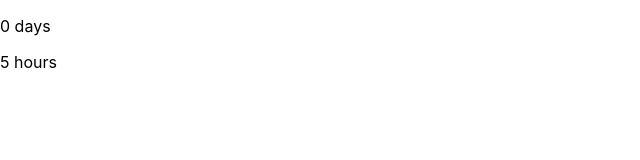
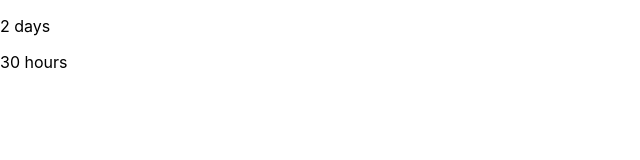
Before and after one commit to nathaniel-haglund/datetest, a React (Create React App) app: page / in a window 1280 px wide. Shown: the top 160 px of the page, without its empty margins (0-640 px from the left). Built offline with nearby package versions, Linux system fonts and the light colour scheme.

Commit message:
multi day business day scenario fix 3

```diff
--- a/src/App.js
+++ b/src/App.js
@@ -1,7 +1,7 @@
 import {businessDaysCalculator} from './utilities/businessHourCalc'
 
 function App() {
-  const bdays = businessDaysCalculator('2023-06-05 18:58:23', '2023-06-06 00:35:00', '12:30:00', '01:00:00', [])
+  const bdays = businessDaysCalculator('2023-06-01 18:58:23', '2023-06-06 00:35:00', '12:30:00', '01:00:00', [])
   return (
     <div>
       <p>{bdays.business_days} days</p>
--- a/src/utilities/businessHourCalc.js
+++ b/src/utilities/businessHourCalc.js
@@ -20,9 +20,9 @@ const businessDaysCalculator = (startingTime, endingTime, businessStart, busines
   const startDate = dateMaker(startingTime.split(' ')[0])
   const startTime = timeMaker(startingTime.split(' ')[1])
   const endDate = dateMaker(endingTime.split(' ')[0])
-  const endTime = timeMaker(endingTime.split(' ')[1])
   const milliBusinessStart = timeMaker(businessStart)
   const milliBusinessEnd = timeMaker(businessEnd) < timeMaker(businessStart) ? timeMaker(businessEnd) + (24 * HOUR) : timeMaker(businessEnd)
+  const endTime = timeMaker(endingTime.split(' ')[1]) + (24 * HOUR) < milliBusinessEnd ? timeMaker(endingTime.split(' ')[1]) + (24 * HOUR) : timeMaker(endingTime.split(' ')[1])
   const businessDay = milliBusinessEnd - milliBusinessStart
 
 
@@ -44,7 +44,7 @@ const businessDaysCalculator = (startingTime, endingTime, businessStart, busines
   if(endDate.getTime() + endTime < startDate.getTime() + startTime) { return countFormatter(count) }
 
   //check if start time current day
-  if (startDate.getTime() + milliBusinessEnd >= endDate.getTime()) {
+  if (startDate.getTime() + milliBusinessEnd >= endDate.getTime() + endTime) {
 
     //check if it is a holiday
     if (isHoliday(startDate, holidaylist)) {
@@ -105,13 +105,18 @@ const businessDaysCalculator = (startingTime, endingTime, businessStart, busines
   if (!isHoliday(endDate)){
 
     //if current time is between business hour
-    if (endTime < milliBusinessEnd && endTime > milliBusinessStart) {
+    if (endTime < milliBusinessEnd && endTime > milliBusinessStart && endTime < (24 * HOUR)) {
       count += endTime - milliBusinessStart
 
     //if current time is after business end
-    } else if (endTime > milliBusinessEnd) {
+    } else if (endTime > milliBusinessEnd && endTime < (24 * HOUR)) {
       count += businessDay
+
+    //remove time in a multi calendar day business day scenario
+    } else if (endTime < milliBusinessEnd && endTime > milliBusinessStart && endTime > (24 * HOUR)) {
+      count -= milliBusinessEnd - endTime
     }
+
   }
 
   //remove first and last day
```
